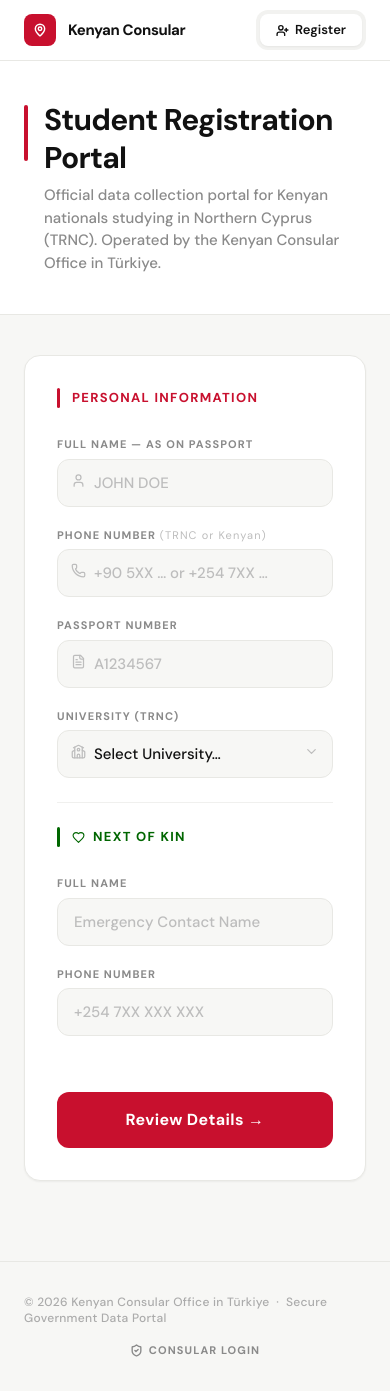
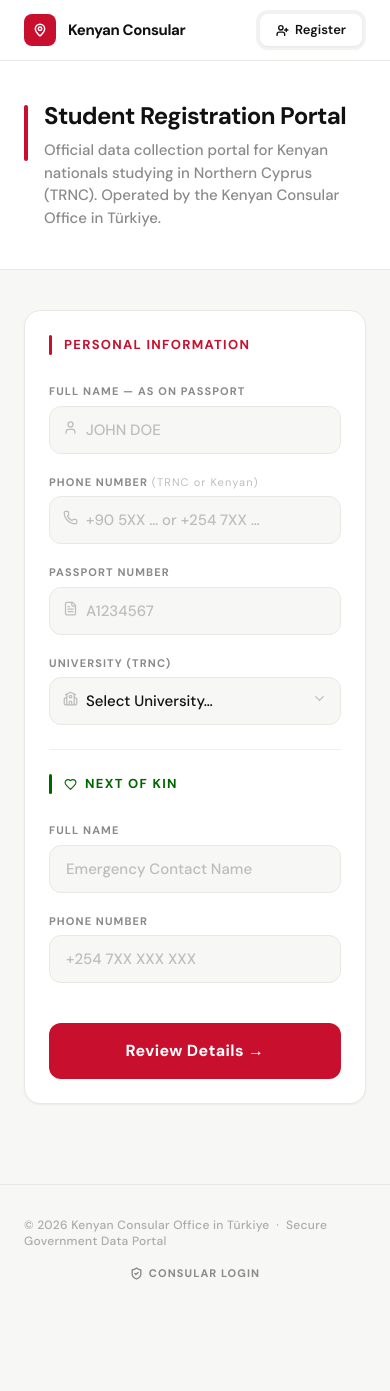
Before and after one commit to Ruchez/Consular, a React (Vite) app: page / in a window 390 px wide. After the commit the page ends 1314 px from the top, so only its background shows below. Built offline with nearby package versions, Linux system fonts and the light colour scheme.

Commit message:
Mobile responsiveness UI updates for forms and hero banner

```diff
--- a/src/App.tsx
+++ b/src/App.tsx
@@ -69,7 +69,7 @@ function App() {
               <div className="w-1 h-14 rounded-full flex-shrink-0 mt-1"
                    style={{ background: ACCENT }} />
               <div>
-                <h1 className="text-3xl font-bold tracking-tight text-[#111] leading-tight">
+                <h1 className="text-2xl sm:text-3xl font-bold tracking-tight text-[#111] leading-tight">
                   Student Registration Portal
                 </h1>
                 <p className="mt-2 text-[#8A8A8A] text-[15px] font-medium max-w-xl">
--- a/src/components/RegistryForm.tsx
+++ b/src/components/RegistryForm.tsx
@@ -81,7 +81,7 @@ export const RegistryForm: React.FC = () => {
           >
 
         {/* ── Personal Info ── */}
-        <div className="p-8 pb-6">
+        <div className="p-6 md:p-8 pb-6">
           <div className="flex items-center gap-3 mb-7">
             <span className="w-[3px] h-5 rounded-full block" style={{ background: '#C8102E' }} />
             <span className="text-[13px] font-bold uppercase tracking-widest text-[#C8102E]">Personal Information</span>
@@ -137,10 +137,10 @@ export const RegistryForm: React.FC = () => {
         </div>
 
         {/* ── Divider ── */}
-        <div className="mx-8 border-t border-[#F0F0EE]" />
+        <div className="mx-6 md:mx-8 border-t border-[#F0F0EE]" />
 
         {/* ── Next of Kin ── */}
-        <div className="p-8 pt-6">
+        <div className="p-6 md:p-8 pt-6">
           <div className="flex items-center gap-3 mb-7">
             <span className="w-[3px] h-5 rounded-full block" style={{ background: '#006600' }} />
             <span className="text-[13px] font-bold uppercase tracking-widest flex items-center gap-2" style={{ color: '#006600' }}>
@@ -165,7 +165,7 @@ export const RegistryForm: React.FC = () => {
         </div>
 
         {/* ── Submit ── */}
-        <div className="px-8 pb-8 mt-6">
+        <div className="px-6 md:px-8 pb-6 md:pb-8 mt-4 md:mt-6">
           <button type="submit"
             onMouseEnter={e => (e.currentTarget.style.background = ACCENT_HOVER)}
             onMouseLeave={e => (e.currentTarget.style.background = ACCENT)}
@@ -183,15 +183,15 @@ export const RegistryForm: React.FC = () => {
           key="confirm"
           initial={{ opacity: 0, x: 20 }} animate={{ opacity: 1, x: 0 }} exit={{ opacity: 0, x: 20 }}
           transition={{ duration: 0.2 }}
-          className="p-8"
+          className="p-6 md:p-8"
         >
-          <div className="text-center mb-8">
+          <div className="text-center mb-6 md:mb-8">
             <h2 className="text-xl font-bold text-[#111]">Verify Your Details</h2>
             <p className="text-sm text-[#8A8A8A] mt-1">Please ensure all information is correct before submitting.</p>
           </div>
 
-          <div className="bg-[#F7F7F5] border border-[#E8E8E4] rounded-xl p-6 space-y-5 mb-8">
-            <div className="grid grid-cols-2 gap-4">
+          <div className="bg-[#F7F7F5] border border-[#E8E8E4] rounded-xl p-5 md:p-6 space-y-5 mb-6 md:mb-8">
+            <div className="grid grid-cols-1 sm:grid-cols-2 gap-4">
               <div>
                 <p className="text-[11px] font-bold text-[#8A8A8A] uppercase tracking-widest mb-1">Full Name</p>
                 <p className="font-semibold text-[#111]">{formData.fullName}</p>
@@ -212,7 +212,7 @@ export const RegistryForm: React.FC = () => {
 
             <div className="border-t border-[#E8E8E4]" />
 
-            <div className="grid grid-cols-2 gap-4">
+            <div className="grid grid-cols-1 sm:grid-cols-2 gap-4">
               <div>
                 <p className="text-[11px] font-bold text-[#8A8A8A] uppercase tracking-widest mb-1 flex items-center gap-1.5"><Heart size={10} style={{color: '#006600'}}/> Next of Kin Name</p>
                 <p className="font-semibold text-[#111]">{formData.nextOfKinName}</p>
@@ -224,7 +224,7 @@ export const RegistryForm: React.FC = () => {
             </div>
           </div>
 
-          <div className="flex gap-3">
+          <div className="flex flex-col-reverse sm:flex-row gap-3">
             <button
               onClick={() => setStep('form')}
               disabled={loading}
```
